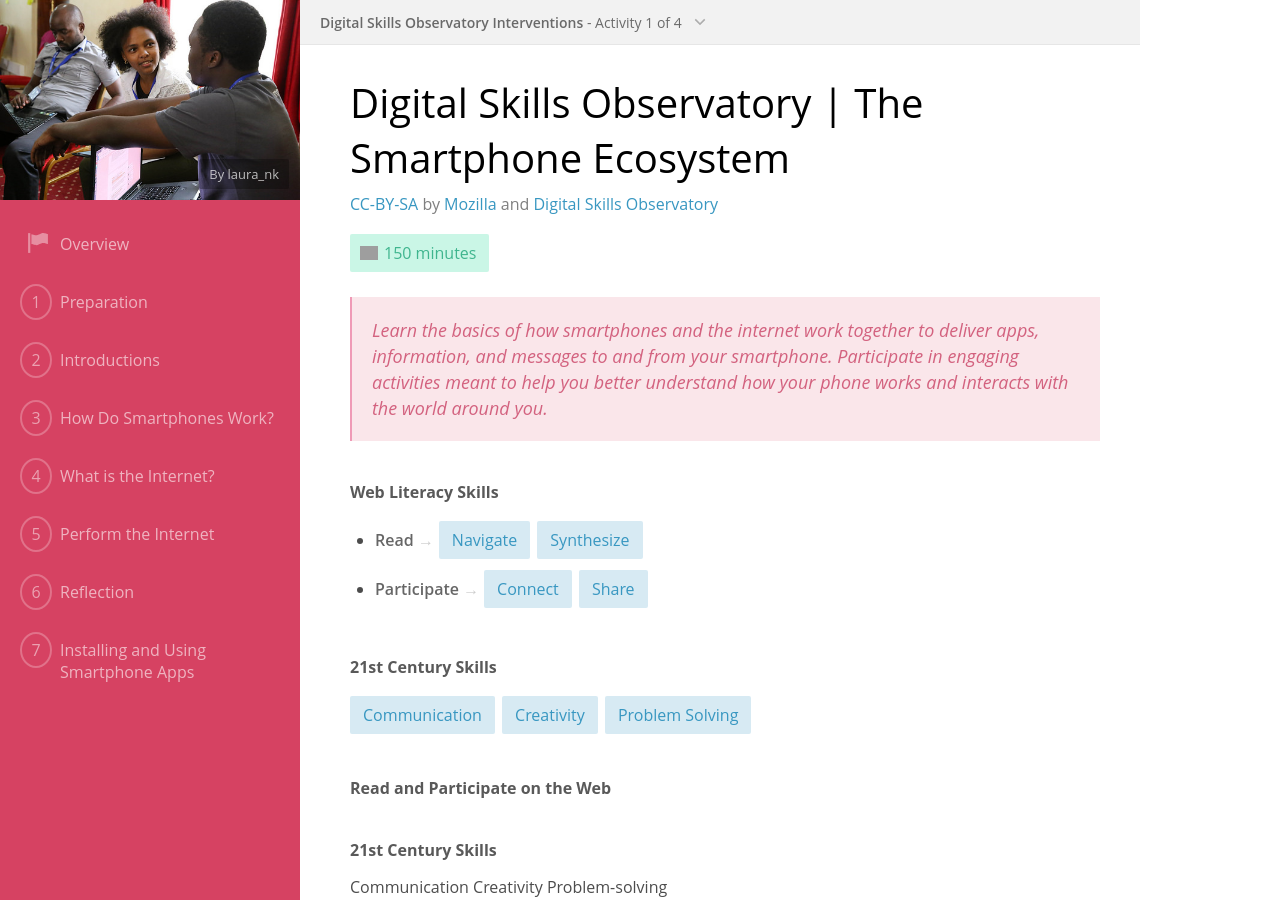
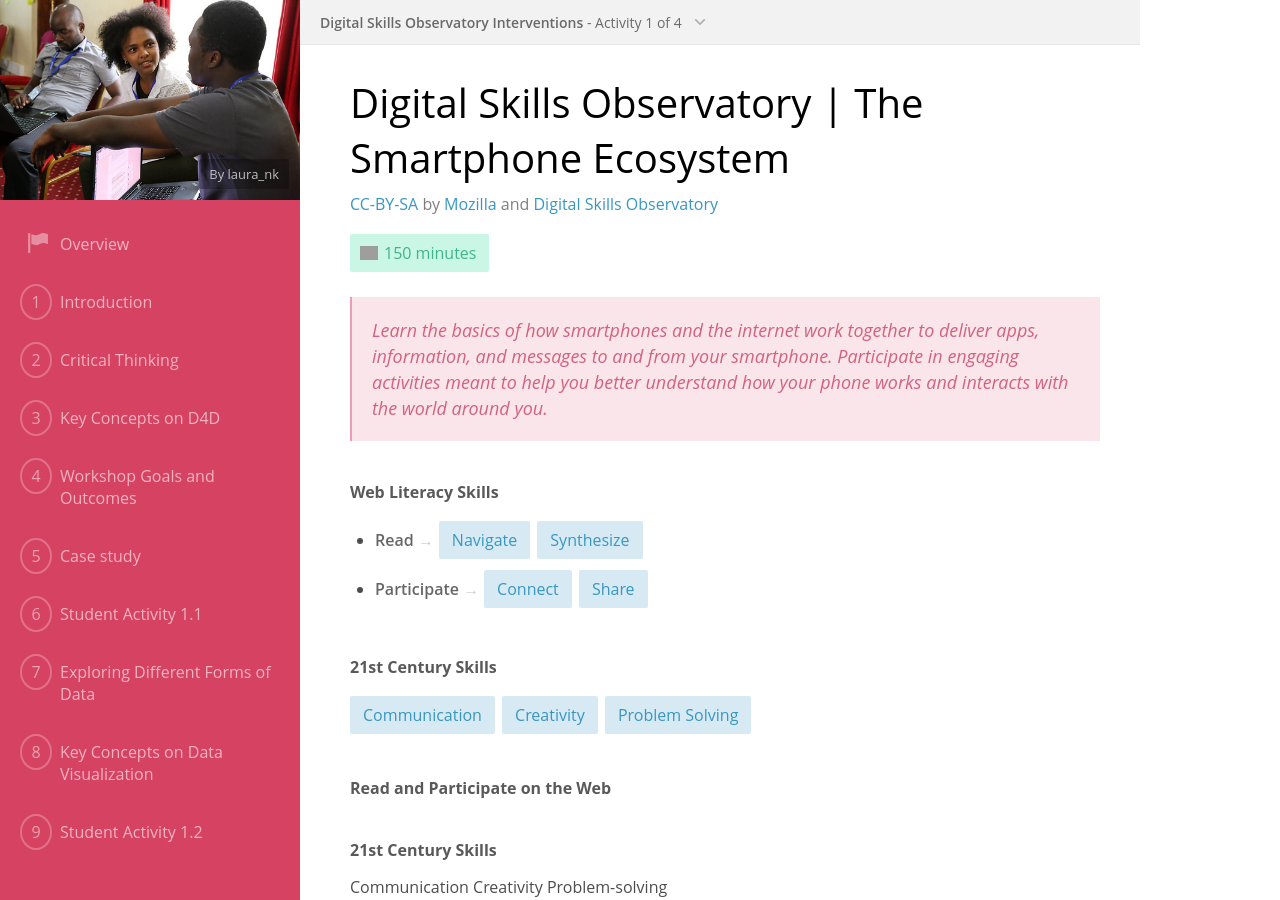
Before and after one commit to tascha/D4DM, a Jekyll site: the page module-one.html, which Jekyll copies as it is, in a window 1280 px wide and 900 px high. Built offline with Jekyll 4.4.1, drawn with Linux system fonts in a browser that asks for light colours; nearby versions of some CDN libraries.

Commit message:
left navigation

```diff
--- a/module-one.html
+++ b/module-one.html
@@ -20,13 +20,15 @@
 
         <ul class="agenda-navigation">
           <li><a href="#overview">Overview</a></li>
-          <li><a href="#step-1">Preparation</a></li>
-          <li><a href="#step-2">Introductions</a></li>
-          <li><a href="#step-3">How Do Smartphones Work?</a></li>
-          <li><a href="#step-4">What is the Internet?</a></li>
-          <li><a href="#step-5">Perform the Internet</a></li>
-          <li><a href="#step-6">Reflection</a></li>
-          <li><a href="#step-7">Installing and Using Smartphone Apps</a></li>
+          <li><a href="#introduction">Introduction</a></li>
+          <li><a href="#critical-thinking">Critical Thinking</a></li>
+          <li><a href="#key-concepts-d4d">Key Concepts on D4D</a></li>
+          <li><a href="#goals">Workshop Goals and Outcomes</a></li>
+          <li><a href="#case-study-1">Case study</a></li>
+          <li><a href="#student-activity-1">Student Activity 1.1</a></li>
+          <li><a href="#exploring">Exploring Different Forms of Data</a></li>
+          <li><a href="#key-concepts-viz">Key Concepts on Data Visualization</a></li>
+          <li><a href="#student-activity-2">Student Activity 1.2</a></li>
         </ul>
       </aside>
 
```
